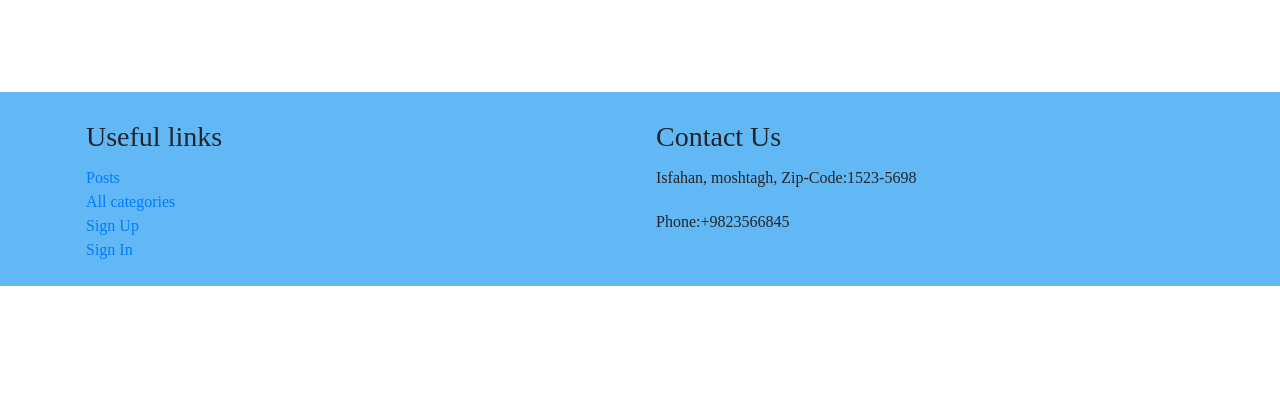
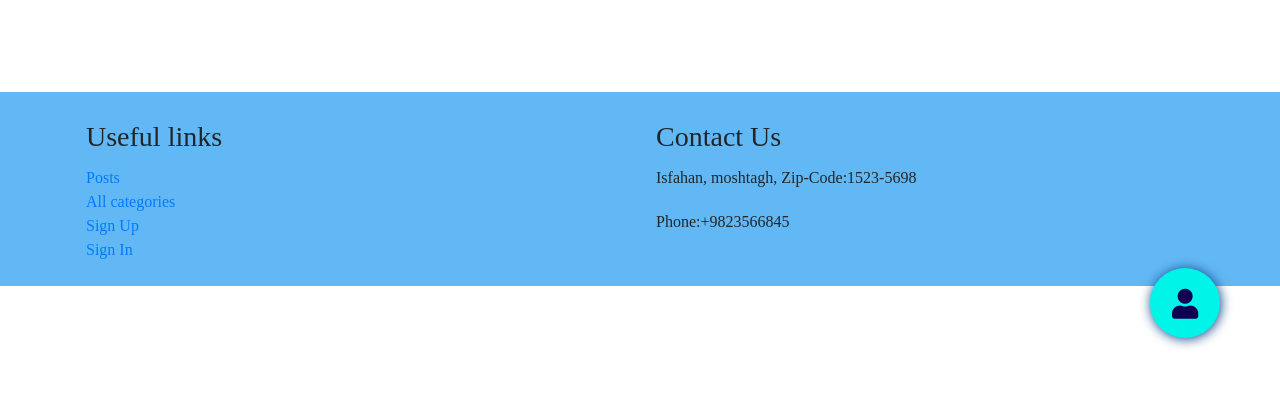
Before and after one commit to kianoushit1999/TecnoKna, a Django app: page /blog/posts/ in a window 1280 px wide. Shown: the part 402-800 px from the top of the page. Run offline with Django 3.2, Linux system fonts and the light colour scheme; the visitor is signed in with stand-in values (Sample User, id 1); data that the repository does not hold is empty; some libraries are stand-ins or nearby versions; some web fonts are replaced.

Commit message:
adding pop-down info for each user

```diff
--- a/static/blog/posts.css
+++ b/static/blog/posts.css
@@ -22,3 +22,47 @@ a{
 .zoom:hover {
     transform: scale(1.05); /* (150% zoom - Note: if the zoom is too large, it will go outside of the viewport) */
 }
+#foo {
+    position: fixed;
+    bottom: 0;
+    right: 0;
+    background-color: #00f4e8;
+    height: 70px;
+    width: 70px;
+    margin: 60px;
+    border-radius: 50%;
+    padding-top: 21px;
+    padding-left: 22px;
+    box-shadow: 1px 1px 12px #074185;
+}
+
+i {
+    color: #100051;
+    font-size: 30px;
+}
+
+#pop_over {
+    box-shadow: 1px 1px 18px #a0bfaa;
+    height: 200px;
+    width: 140px;
+    position: fixed;
+    bottom: 95px;
+    right: 0;
+    margin-right: 30px;
+    margin-buttom: 30px;
+    border-radius: 16px;
+    padding: 2px 5px;
+    line-height: 25px;
+    display: none;
+}
+
+.rotate {
+    transform: rotate(-360deg);
+    /*transform: rotate(180deg);*/
+    transition: .5s;
+}
+
+.rotate-reset {
+    transform: rotate(360deg);
+    transition: .5s;
+}
--- a/static/blog/posts.js
+++ b/static/blog/posts.js
@@ -1,6 +1,20 @@
 $(document).ready(function (){
+    var flag = true;
     $('.card').hover(function (){
         $(this).addClass('zoom')
         console.log('added affect')
     })
+    $('#left-bottom-info').click(function () {
+        $('#pop_over').slideToggle();
+        $('#foo').addClass('rotate');
+        if(flag){
+            $('#foo').addClass('rotate');
+            $('#foo').removeClass('rotate-reset');
+            flag=false
+        }else{
+            $('#foo').removeClass('rotate');
+            $('#foo').addClass('rotate-reset');
+            flag=true
+        }
+    });
 })
--- a/templates/basic/basic.html
+++ b/templates/basic/basic.html
@@ -11,7 +11,6 @@
     <link rel="stylesheet" href="https://use.fontawesome.com/releases/v5.8.2/css/all.css">
     <link rel="stylesheet" href="https://stackpath.bootstrapcdn.com/bootstrap/4.3.1/css/bootstrap.min.css"
           integrity="sha384-ggOyR0iXCbMQv3Xipma34MD+dH/1fQ784/j6cY/iJTQUOhcWr7x9JvoRxT2MZw1T" crossorigin="anonymous">
-    <link href="{% static 'blog/css/all.css' %}" rel="stylesheet">
     <link href="https://unpkg.com/aos@2.3.1/dist/aos.css" rel="stylesheet">
     {% block links %}
     {% endblock %}
--- a/templates/blog/posts.html
+++ b/templates/blog/posts.html
@@ -82,7 +82,8 @@
                                 </ul>
                                 <div class="card-body">
                                     <a href="{% url 'post' post.slug %}" class="card-link">Post link</a>
-                                <a href="{% url 'category' post.category.slug %}" class="card-link">Category link</a>
+                                    <a href="{% url 'category' post.category.slug %}" class="card-link">Category
+                                        link</a>
                                 </div>
                             </div>
                         </div>
@@ -91,7 +92,18 @@
             </div>
         </div>
     </main>
+    <div id="left-bottom-info">
+        <div id="pop_over" class="text-center">
+            <h4>Name</h4>
+            <div>Personal page</div>
+            <div>Add Post</div>
+            <div>Logout</div>
+        </div>
+        <div id="foo">
+            <i class="fas fa-user"></i>
+        </div>
+    </div>
 {% endblock %}
 {% block js %}
-    <script src="{% static 'blog/posts.js' %}"></script>
+    <script src="{% static 'blog/posts.js' %}" type="text/javascript"></script>
 {% endblock %}
```
Lines whose indentation alone changed are shown as unchanged.
